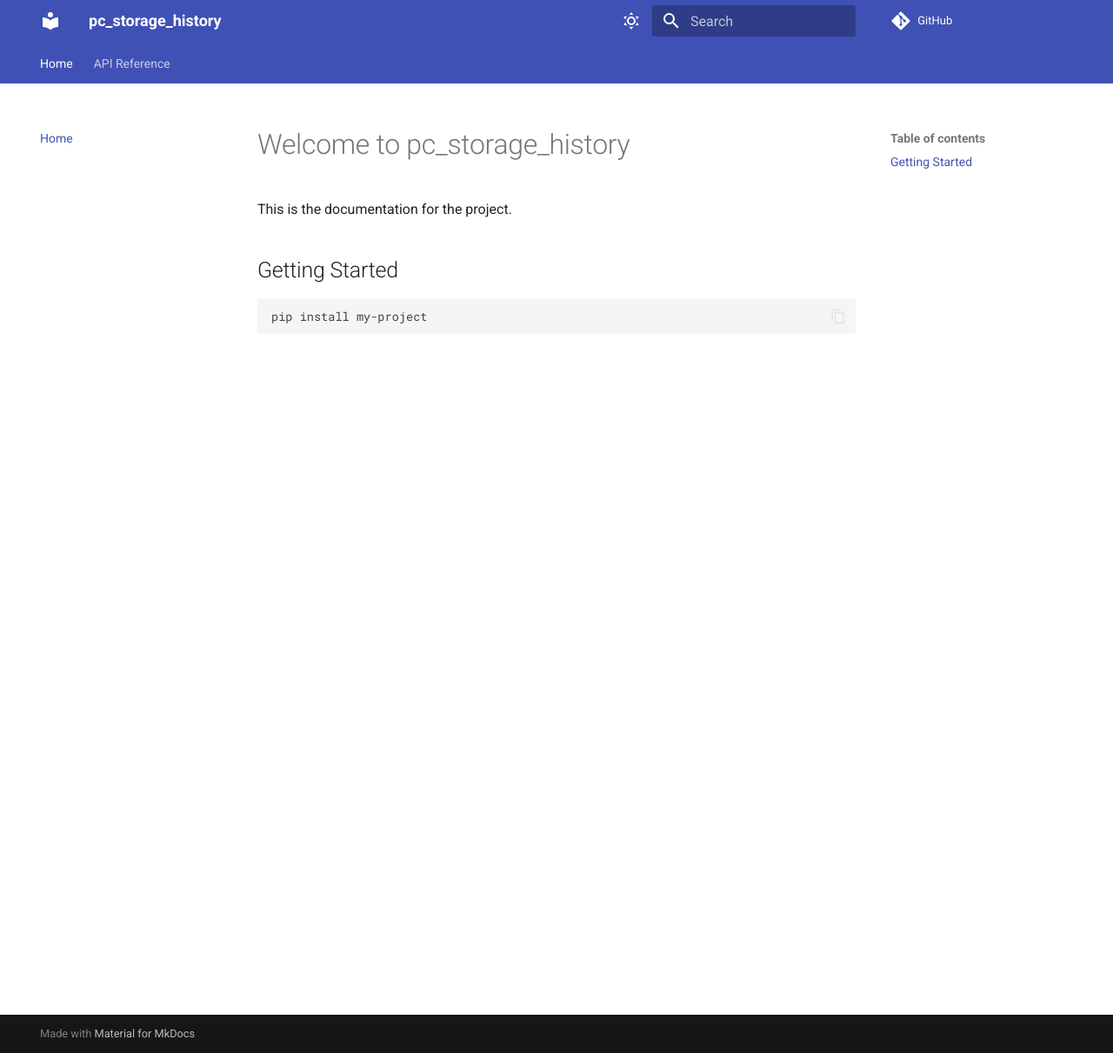
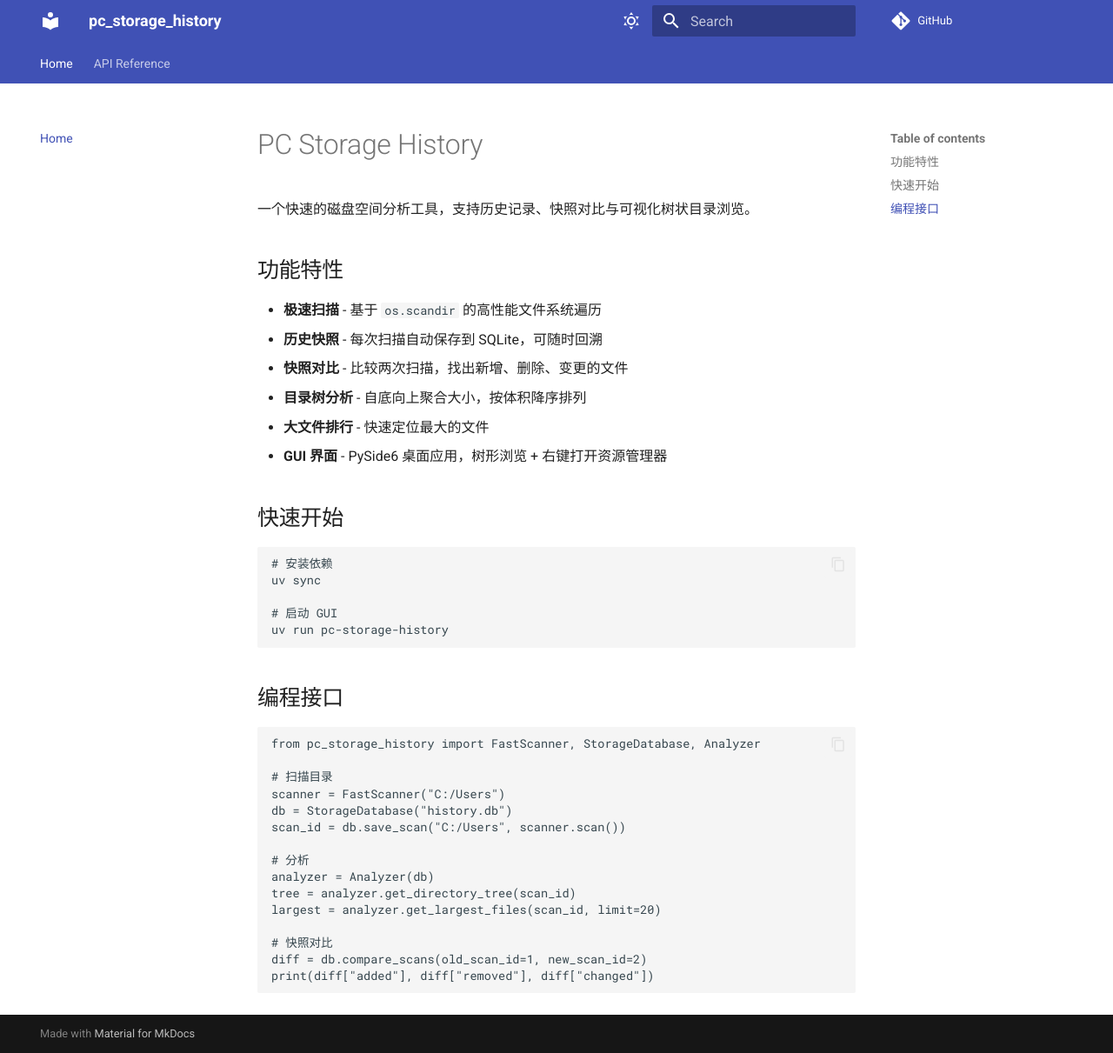
Before and after one commit to Algieba-dean/Algieba-dean-PCStorageHistory, an MkDocs documentation site: the page built from docs/index.md, in a window 1280 px wide and 1211 px high. Shown: the whole window at 87% size. Built offline with MkDocs 1.6.1 and Material for MkDocs 9.7.7, drawn with Linux system fonts in a browser that asks for light colours; comment, search, counter and statistics services are not loaded.

Commit message:
docs: update mkdocs pages with project-specific content
- docs/index.md: features, quickstart, programmatic API examples
- docs/reference.md: API reference for all modules (scanner, db, analysis, gui_model)

````diff
--- a/docs/index.md
+++ b/docs/index.md
@@ -1,9 +1,42 @@
-# Welcome to pc_storage_history
+# PC Storage History
 
-This is the documentation for the project.
+一个快速的磁盘空间分析工具，支持历史记录、快照对比与可视化树状目录浏览。
 
-## Getting Started
+## 功能特性
+
+- **极速扫描** - 基于 `os.scandir` 的高性能文件系统遍历
+- **历史快照** - 每次扫描自动保存到 SQLite，可随时回溯
+- **快照对比** - 比较两次扫描，找出新增、删除、变更的文件
+- **目录树分析** - 自底向上聚合大小，按体积降序排列
+- **大文件排行** - 快速定位最大的文件
+- **GUI 界面** - PySide6 桌面应用，树形浏览 + 右键打开资源管理器
+
+## 快速开始
 
 ```bash
-pip install my-project
+# 安装依赖
+uv sync
+
+# 启动 GUI
+uv run pc-storage-history
 ```
+
+## 编程接口
+
+```python
+from pc_storage_history import FastScanner, StorageDatabase, Analyzer
+
+# 扫描目录
+scanner = FastScanner("C:/Users")
+db = StorageDatabase("history.db")
+scan_id = db.save_scan("C:/Users", scanner.scan())
+
+# 分析
+analyzer = Analyzer(db)
+tree = analyzer.get_directory_tree(scan_id)
+largest = analyzer.get_largest_files(scan_id, limit=20)
+
+# 快照对比
+diff = db.compare_scans(old_scan_id=1, new_scan_id=2)
+print(diff["added"], diff["removed"], diff["changed"])
+```
````
Also changed, not shown: docs/reference.md (+15 -1 lines).
